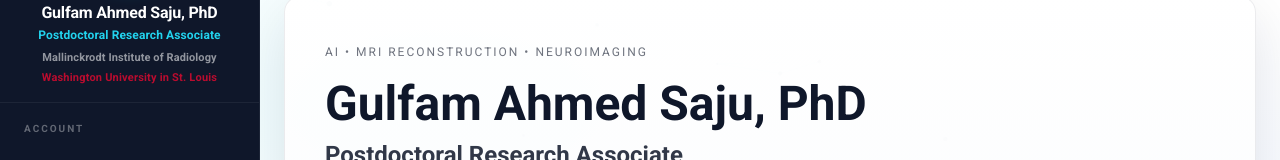
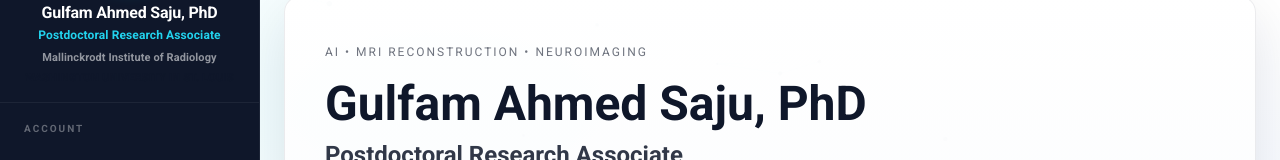
Before and after one commit to gulfam7/gulfam7.github.io, a React (Vite) app: page / in a window 1280 px wide. Shown: the part 124-284 px from the top of the page. Built offline with nearby package versions, Linux system fonts and the light colour scheme.

Commit message:
Change WASHU_RED color and org name casing
Updated WASHU_RED color value and organization name casing.

```diff
--- a/src/components/Sidebar.jsx
+++ b/src/components/Sidebar.jsx
@@ -30,7 +30,7 @@ import profilePic from "./IMG_7270.jpg";
 export const drawerWidth = 260;
 export const collapsedWidth = 84;
 
-const WASHU_RED = "#BA0C2F";
+const WASHU_RED = "#0f172a";
 const CYAN = "#22d3ee";
 const PAPER_BG = "#0f172a";
 
@@ -38,7 +38,7 @@ const user = {
   name: "Gulfam Ahmed Saju, PhD",
   title: "Postdoctoral Research Associate",
   institute: "Mallinckrodt Institute of Radiology",
-  org: "Washington University in St. Louis",
+  org: "WASHINGTON UNIVERSITY IN ST. LOUIS",
   email: "gsaju@wustl.edu",
   loc: "St. Louis, MO",
   img: profilePic,
```
